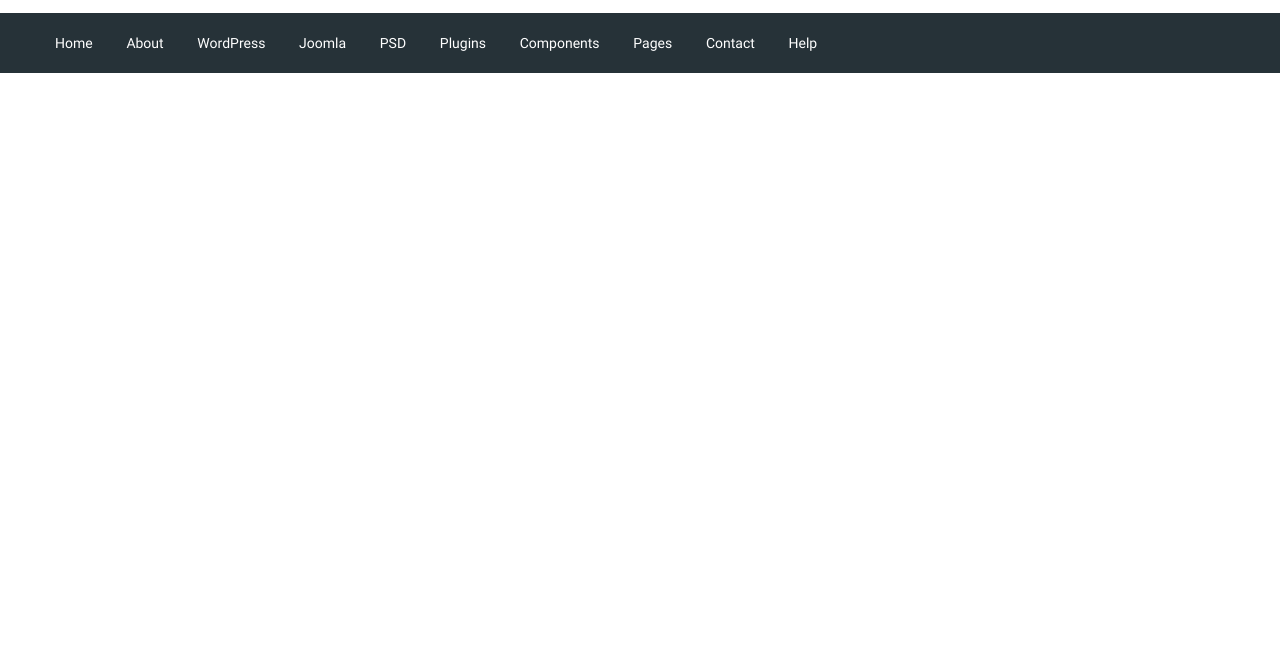
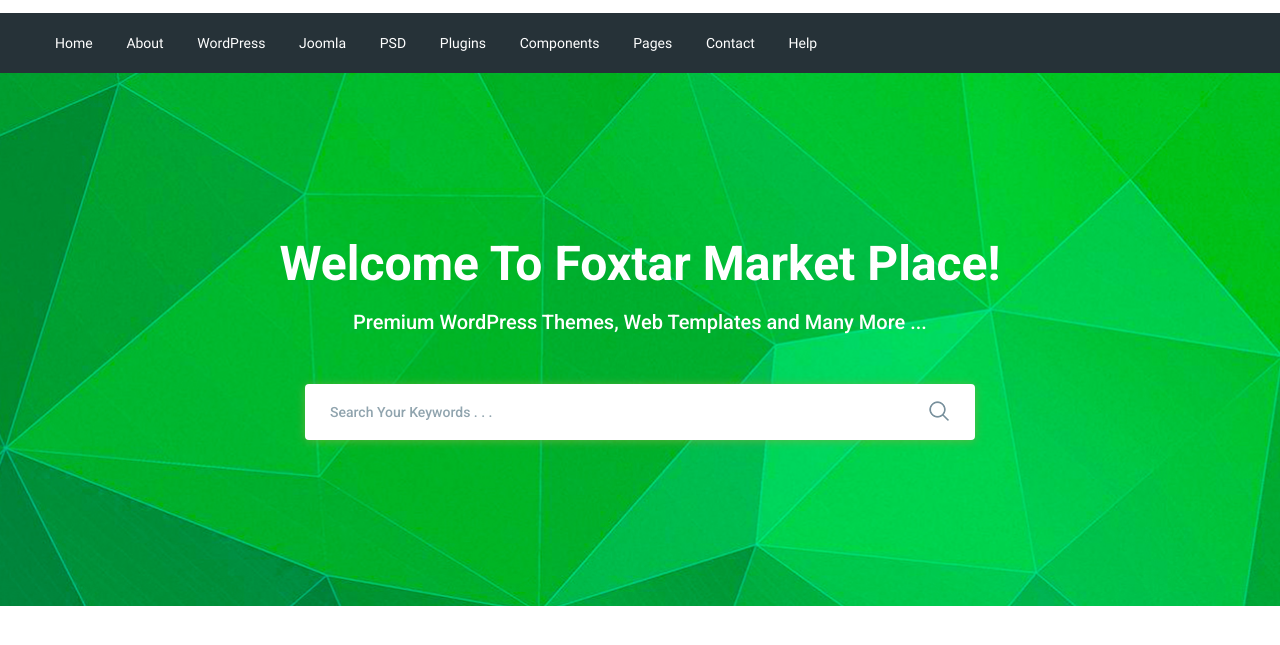
Before and after one commit to helenaak/moderno2, a website: page app/index.html in a window 1280 px wide. Shown: the part 77-722 px from the top of the page. Drawn offline with nearby package versions, Linux system fonts and the light colour scheme; files that its build step writes are made by us from their sources.

Commit message:
added section search

```diff
--- a/app/index.html
+++ b/app/index.html
@@ -100,6 +100,26 @@
         </div>
 
     </header>
+    <section class="search" style="background-image: url(images/search-bg.jpg);">
+        <div class="container">
+            <div class="search__inner">
+                <div class="search__inner-title">
+                    Welcome To Foxtar Market Place!
+                </div>
+                <div class="search__inner-text">
+                    Premium WordPress Themes, Web Templates and Many More ...
+                </div>
+                <div class="search__inner-form">
+                    <form>
+                      <input type="text" placeholder="Search Your Keywords . . ." required>
+                      <button type="submit">
+                          <img src="images/icons/search.png" alt="">
+                      </button>
+                    </form>
+                </div>
+            </div>
+        </div>
+    </section>
 
 
 
--- a/app/scss/style.scss
+++ b/app/scss/style.scss
@@ -51,3 +51,60 @@
         font-size: 14px;
     }
 }
+.search{
+
+    background-repeat: no-repeat;
+    background-size: cover;
+    background-position: center;
+    min-height: 533px;
+}
+.search__inner{
+    padding: 155px 0 100px;
+    color: #fff;
+    text-align: center;
+    font-family: 'Roboto', sans-serif;
+    &-title{
+        font-size: 48px;
+        line-height: 72px;
+        margin-bottom: 10px;
+        font-weight: 700;
+    }
+    &-text{
+        font-size: 20px;
+        margin-bottom: 50px;
+        font-weight: 500;
+    }
+    &-form{
+        max-width: 670px;
+        margin: 0 auto;
+        position: relative;
+        input{
+            display: block;
+            width: 100%;
+            height: 56px;
+            border: none;
+            box-shadow: 0px 1px 10px 0px rgba(124, 178, 64, 0.75);
+            border-radius: 4px;
+            font-size: 14px;
+            font-weight: 500;
+            outline: none;
+            padding-left: 25px;
+            padding-right: 60px;
+            &:focus{
+                border: 1px solid $green;
+            }
+
+            &::placeholder{
+                color: #90a4ae;
+                font-weight: 500;
+            }
+        }
+        button{
+            position: absolute;
+            border: none;
+            background-color: transparent;
+            right: 20px;
+            top: 16px;
+        }
+    }
+}
```
Also changed, not shown: app/images/icons/search.png (added), app/images/icons/search.svg (added), app/images/search-bg.jpg (added), 1 other file.
